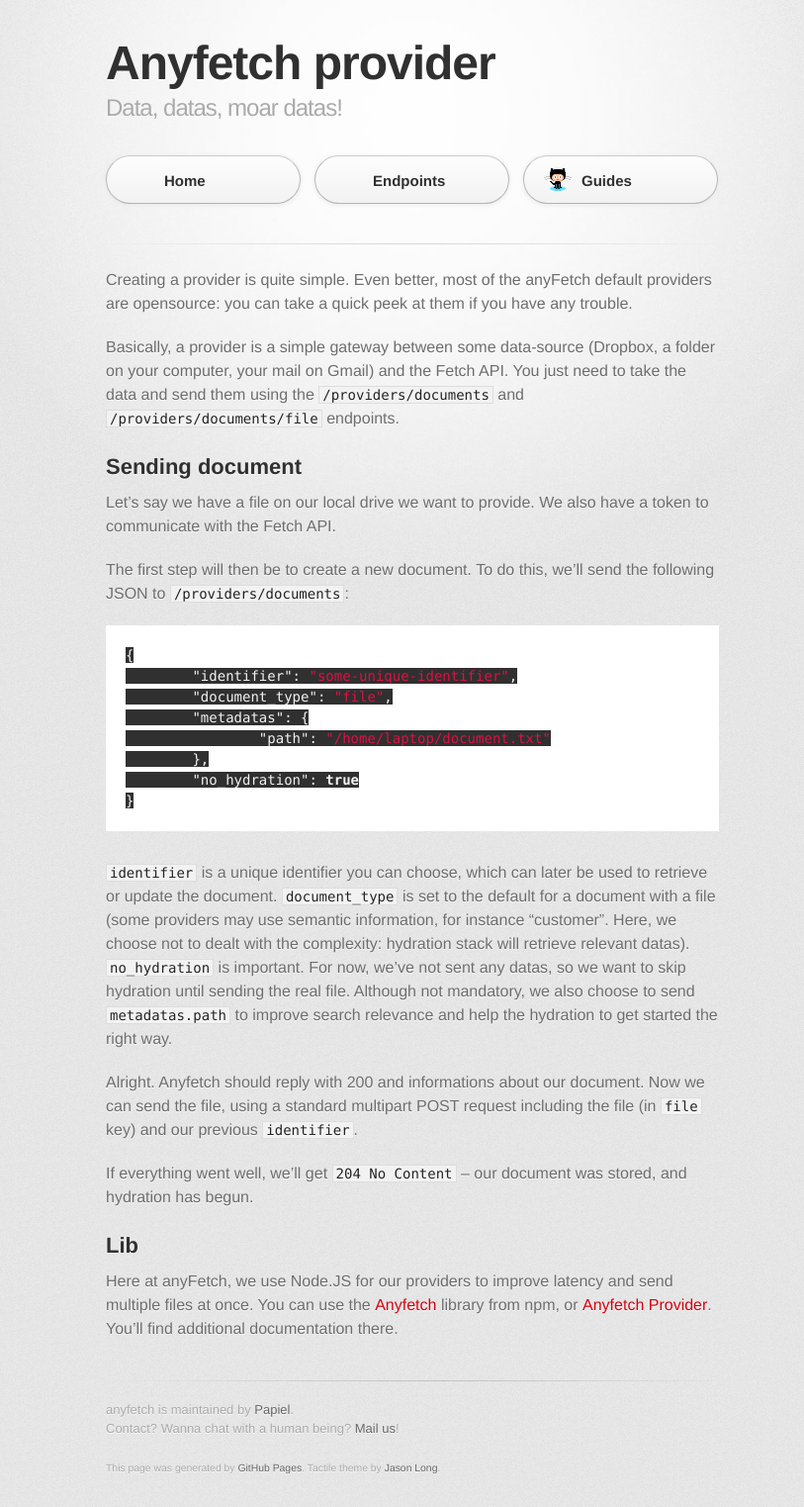
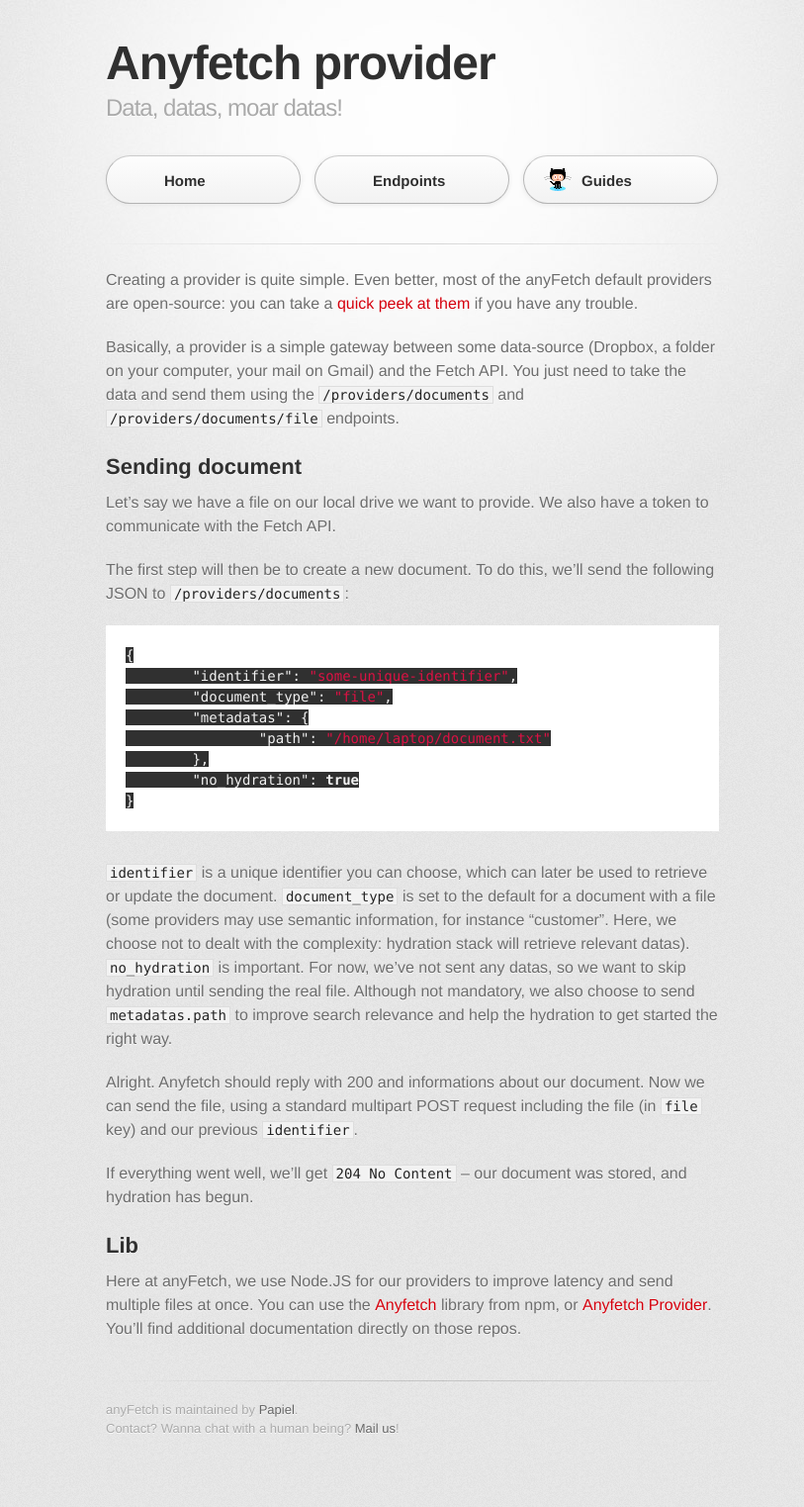
Before and after one commit to AnyFetch/developers.anyfetch.com, a Jekyll site: the page built from guides/provider.md, in a window 1280 px wide. Shown: the whole page at 99% size, without its empty margins (223-1036 px from the left). Built offline with Jekyll 4.4.1, drawn with Linux system fonts in a browser that asks for light colours; some web fonts are replaced; Markdown is read by kramdown in place of the engine named in the settings; after the commit the page ends 1484 px from its top, so only the background shows below that.

```diff
--- a/_layouts/doc.html
+++ b/_layouts/doc.html
@@ -34,10 +34,8 @@
         </section>
 
         <footer>
-          anyfetch is maintained by <a href="https://github.com/Papiel">Papiel</a>.<br>
-          Contact? Wanna chat with a human being? <a href="mailto:support@papiel.fr">Mail us</a>!<br><br>
-
-          <small>This page was generated by <a href="http://pages.github.com">GitHub Pages</a>. Tactile theme by <a href="https://twitter.com/jasonlong">Jason Long</a>.</small>
+          anyFetch is maintained by <a href="https://github.com/Papiel">Papiel</a>.<br>
+          Contact? Wanna chat with a human being? <a href="mailto:support@papiel.fr">Mail us</a>!<br>
         </footer>
       </div>
     </div>
--- a/guides/provider.md
+++ b/guides/provider.md
@@ -4,7 +4,7 @@
 layout: doc
 ---
 
-Creating a provider is quite simple. Even better, most of the anyFetch default providers are opensource: you can take a quick peek at them if you have any trouble.
+Creating a provider is quite simple. Even better, most of the anyFetch default providers are open-source: you can take a [quick peek at them](https://github.com/search?q=%40Papiel+provider) if you have any trouble.
 
 Basically, a provider is a simple gateway between some data-source (Dropbox, a folder on your computer, your mail on Gmail) and the Fetch API. You just need to take the data and send them using the `/providers/documents` and `/providers/documents/file` endpoints.
 
@@ -36,4 +36,4 @@
 If everything went well, we'll get `204 No Content` -- our document was stored, and hydration has begun.
 
 ## Lib
-Here at anyFetch, we use Node.JS for our providers to improve latency and send multiple files at once. You can use the [Anyfetch](https://npmjs.org/package/anyfetch) library from npm, or [Anyfetch Provider](https://npmjs.org/package/anyfetch-provider). You'll find additional documentation there.
+Here at anyFetch, we use Node.JS for our providers to improve latency and send multiple files at once. You can use the [Anyfetch](https://npmjs.org/package/anyfetch) library from npm, or [Anyfetch Provider](https://npmjs.org/package/anyfetch-provider). You'll find additional documentation directly on those repos.
```
Also changed, not shown: _includes/guides.md (+1 -1 lines), guides/hydrater.md (added, +20 -0 lines).
